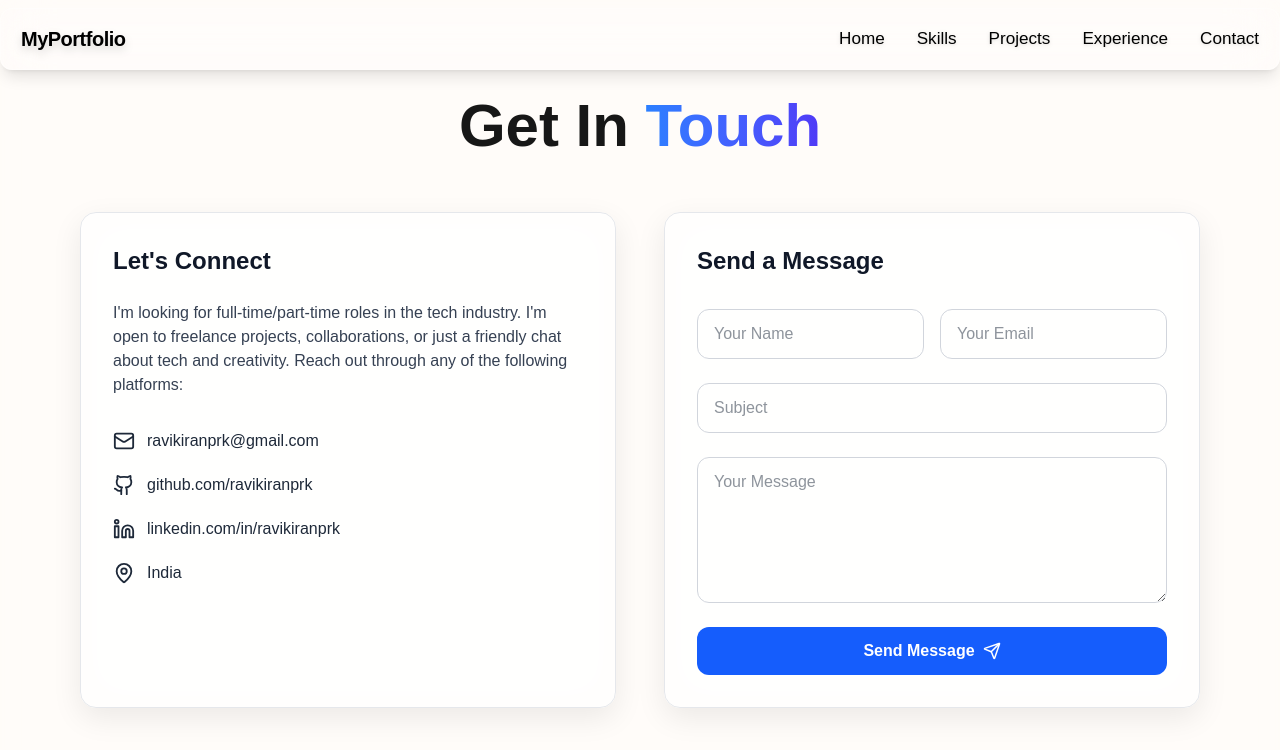
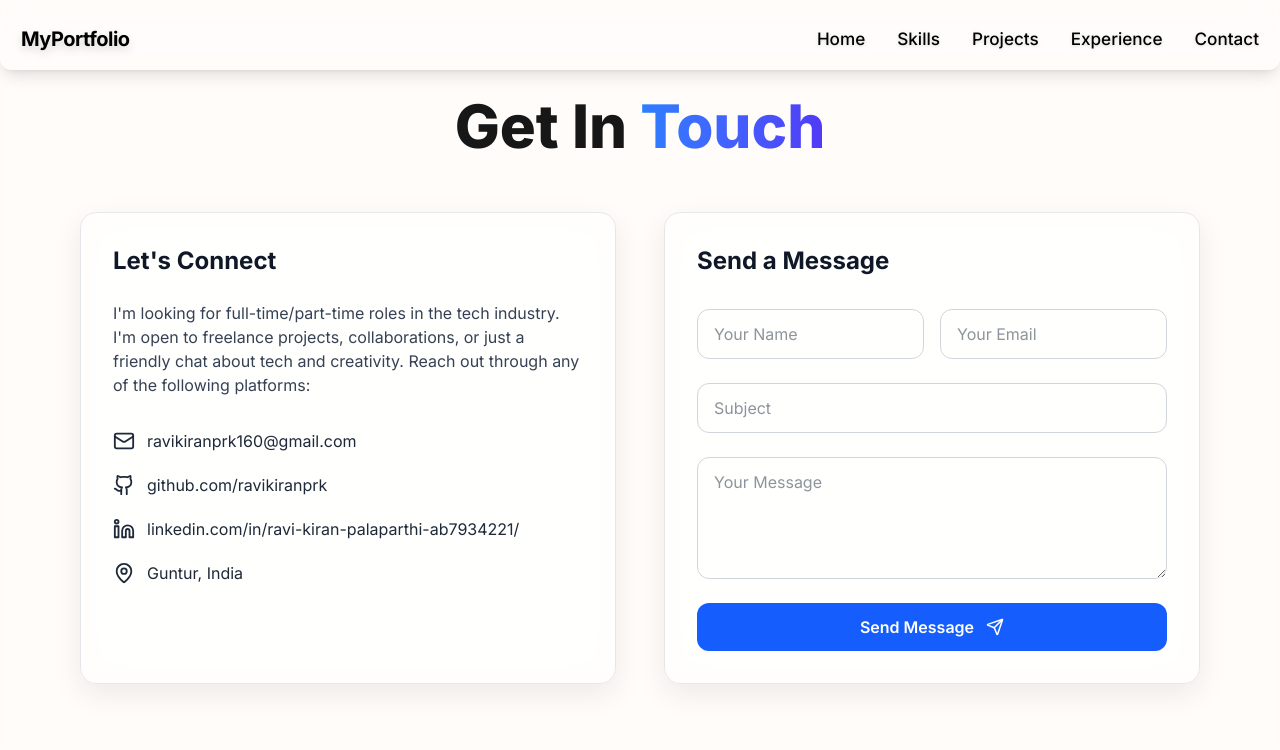
Before and after one commit to ravikiranprk/ravikiranprk, a Next.js app: page /contact in a window 1280 px wide. Shown: the top 750 px of the page. Built offline with nearby package versions, Linux system fonts and the light colour scheme.

Commit message:
updated contact components and added animation to all components

```diff
--- a/app/contact/page.tsx
+++ b/app/contact/page.tsx
@@ -2,8 +2,38 @@
 
 import { motion } from "framer-motion";
 import { Mail, Github, Linkedin, MapPin, Send } from "lucide-react";
+import { useRef, useState } from "react";
+
+import emailjs from "@emailjs/browser";
 
 export default function ContactPage() {
+    const formRef = useRef(null);
+    const [loading, setLoading] = useState(false);
+
+    const [name, setName] = useState("");
+    const [email, setEmail] = useState("");
+    const [subject, setSubject] = useState("");
+    const [message, setMessage] = useState("");
+
+    const handleSubmit = async (e: React.FormEvent<HTMLFormElement>) => {
+        e.preventDefault();
+
+        setLoading(true);
+
+        try {
+            await emailjs.sendForm(
+                process.env.NEXT_PUBLIC_PORTFOLIO_EMAILJS_SERVICE_ID as string,
+                process.env.NEXT_PUBLIC_PORTFOLIO_EMAILJS_TEMPLATE_ID as string,
+                formRef.current || "",
+                process.env.NEXT_PUBLIC_PORTFOLIO_EMAILJS_PUBLIC_KEY as string
+            )
+        } catch (error) {
+            console.log("EmailJS Error", error);
+        } finally {
+            setLoading(false);
+        }
+    }
+
     return (
         <section className="w-full min-h-screen bg-white/60 backdrop-blur-xl py-24 px-6 md:px-20 flex flex-col items-center">
             {/* Heading */}
@@ -34,10 +64,10 @@ export default function ContactPage() {
 
                     <div className="flex flex-col gap-5">
                         <a
-                            href="mailto:ravikiranprk@gmail.com"
+                            href="mailto:ravikiranprk160@gmail.com"
                             className="flex items-center gap-3 text-gray-800 hover:text-blue-600 transition"
                         >
-                            <Mail size={22} /> ravikiranprk@gmail.com
+                            <Mail size={22} /> ravikiranprk160@gmail.com
                         </a>
                         <a
                             href="https://github.com/ravikiranprk"
@@ -47,14 +77,14 @@ export default function ContactPage() {
                             <Github size={22} /> github.com/ravikiranprk
                         </a>
                         <a
-                            href="https://linkedin.com/in/ravikiranprk"
+                            href="https://www.linkedin.com/in/ravi-kiran-palaparthi-ab7934221/"
                             target="_blank"
                             className="flex items-center gap-3 text-gray-800 hover:text-blue-600 transition"
                         >
-                            <Linkedin size={22} /> linkedin.com/in/ravikiranprk
+                            <Linkedin size={22} /> linkedin.com/in/ravi-kiran-palaparthi-ab7934221/
                         </a>
                         <div className="flex items-center gap-3 text-gray-800">
-                            <MapPin size={22} /> India
+                            <MapPin size={22} /> Guntur, India
                         </div>
                     </div>
                 </motion.div>
@@ -65,6 +95,8 @@ export default function ContactPage() {
                     animate={{ opacity: 1, x: 0 }}
                     transition={{ duration: 0.7 }}
                     className="bg-white/50 border border-gray-200 backdrop-blur-xl rounded-2xl p-8 shadow-[0_10px_30px_rgba(0,0,0,0.08)] hover:shadow-[0_15px_45px_rgba(59,130,246,0.25)] transition-all flex flex-col gap-6"
+                    ref={formRef}
+                    onSubmit={handleSubmit}
                 >
                     <h2 className="text-2xl font-bold text-gray-900 mb-2">
                         Send a Message
@@ -75,11 +107,15 @@ export default function ContactPage() {
                             type="text"
                             placeholder="Your Name"
                             className="border border-gray-300 rounded-xl px-4 py-3 text-gray-800 focus:ring-2 focus:ring-blue-500 focus:outline-none"
+                            value={name}
+                            onChange={(e) => setName(e.target.value)}
                         />
                         <input
                             type="email"
                             placeholder="Your Email"
                             className="border border-gray-300 rounded-xl px-4 py-3 text-gray-800 focus:ring-2 focus:ring-blue-500 focus:outline-none"
+                            value={email}
+                            onChange={(e) => setEmail(e.target.value)}
                         />
                     </div>
 
@@ -87,19 +123,24 @@ export default function ContactPage() {
                         type="text"
                         placeholder="Subject"
                         className="border border-gray-300 rounded-xl px-4 py-3 text-gray-800 focus:ring-2 focus:ring-blue-500 focus:outline-none"
+                        value={subject}
+                        onChange={(e) => setSubject(e.target.value)}
                     />
 
                     <textarea
+                        rows={4}
                         placeholder="Your Message"
-                        rows={5}
                         className="border border-gray-300 rounded-xl px-4 py-3 text-gray-800 focus:ring-2 focus:ring-blue-500 focus:outline-none"
+                        value={message}
+                        onChange={(e) => setMessage(e.target.value)}
                     />
 
                     <button
                         type="submit"
+                        disabled={loading}
                         className="cursor-pointer flex items-center justify-center gap-2 bg-blue-600 hover:bg-blue-700 text-white font-semibold py-3 rounded-xl transition-all"
                     >
-                        Send Message <Send size={18} />
+                        {loading ? <span>Sending...</span> : <span className="flex gap-3 items-center justify-center">Send Message <Send size={18} /> </span>}
                     </button>
                 </motion.form>
             </div>
--- a/app/layout.tsx
+++ b/app/layout.tsx
@@ -1,17 +1,11 @@
 import type { Metadata } from "next";
-import { Geist, Geist_Mono } from "next/font/google";
+import { Inter } from "next/font/google";
 import "./globals.css";
 import Navbar from "@/components/Navbar";
 
-const geistSans = Geist({
-  variable: "--font-geist-sans",
+const inter = Inter({
   subsets: ["latin"],
-});
-
-const geistMono = Geist_Mono({
-  variable: "--font-geist-mono",
-  subsets: ["latin"],
-});
+})
 
 export const metadata: Metadata = {
   title: "Ravi Kiran Palaparthi",
@@ -26,7 +20,7 @@ export default function RootLayout({
   return (
     <html lang="en">
       <body
-        className={`${geistSans.variable} ${geistMono.variable} antialiased !bg-[#fff7ef]`}
+        className={`antialiased ${inter.className} !bg-[#fff7ef]`}
       >
         <Navbar />
         {children}
--- a/app/page.tsx
+++ b/app/page.tsx
@@ -1,6 +1,7 @@
 "use client";
 
 import Link from "next/link";
+import { motion } from "framer-motion";
 
 export default function Home() {
     return (
@@ -9,32 +10,76 @@ export default function Home() {
             <section className="flex-1 flex justify-center items-center px-4">
                 <div className="container mx-auto flex flex-col md:flex-row items-center gap-12 p-10">
 
-                    {/* Text */}
-                    <div className="flex-1">
+                    {/* Text Section */}
+                    <motion.div
+                        className="flex-1"
+                        initial={{ opacity: 0, x: -50 }}
+                        animate={{ opacity: 1, x: 0 }}
+                        transition={{ duration: 0.8, ease: "easeOut" }}
+                    >
                         <h1 className="text-4xl md:text-5xl font-bold text-gray-900 mb-4">
-                            Hi, I'm <span className="text-gray-900">Ravi Kiran Palaparthi</span>
+                            Hi, I'm{" "}
+                            <motion.span
+                                className="text-gray-900 inline-block"
+                                initial={{ scale: 0.8 }}
+                                animate={{ scale: 1 }}
+                                transition={{ duration: 0.6, delay: 0.4, ease: "easeOut" }}
+                            >
+                                Ravi Kiran Palaparthi
+                            </motion.span>
                         </h1>
-                        <p className="text-gray-700 text-lg mb-6 max-w-lg">
+                        <motion.p
+                            className="text-gray-700 text-lg mb-6 max-w-lg"
+                            initial={{ opacity: 0, y: 20 }}
+                            animate={{ opacity: 1, y: 0 }}
+                            transition={{ duration: 0.8, delay: 0.6 }}
+                        >
                             I'm a web developer passionate about creating interactive and dynamic user experiences.
-                        </p>
-                        <button className="bg-gray-900 text-white px-6 py-3 rounded-lg text-sm font-medium hover:bg-black transition cursor-pointer">
+                        </motion.p>
+
+                        <motion.button
+                            whileHover={{
+                                scale: 1.05,
+                                backgroundColor: "#000000",
+                                transition: { duration: 0.2 },
+                            }}
+                            whileTap={{ scale: 0.95 }}
+                            className="bg-gray-900 text-white px-6 py-3 rounded-lg text-sm font-medium transition cursor-pointer"
+                        >
                             <Link href="/contact">
                                 Get in touch
                             </Link>
-                        </button>
-                    </div>
+                        </motion.button>
+                    </motion.div>
 
-                    {/* Avatar */}
-                    <div className="flex-1 flex justify-center">
-                        <div className="w-48 h-48 md:w-60 md:h-60 bg-[#f0dfc8] rounded-full flex items-center justify-center overflow-hidden">
-                            {/* Replace with your image */}
-                            <img
+                    {/* Avatar Section */}
+                    <motion.div
+                        className="flex-1 flex justify-center"
+                        initial={{ opacity: 0, x: 50 }}
+                        animate={{ opacity: 1, x: 0 }}
+                        transition={{ duration: 0.8, delay: 0.5, ease: "easeOut" }}
+                    >
+                        <motion.div
+                            className="w-48 h-48 md:w-60 md:h-60 bg-[#f0dfc8] rounded-full flex items-center justify-center overflow-hidden shadow-md"
+                            animate={{
+                                y: [0, -10, 0],
+                            }}
+                            transition={{
+                                duration: 4,
+                                repeat: Infinity,
+                                ease: "easeInOut",
+                            }}
+                        >
+                            <motion.img
                                 src="https://avatars.githubusercontent.com/u/000000?v=4"
                                 alt="Profile"
                                 className="w-40 h-40 md:w-48 md:h-48 object-cover rounded-full"
+                                initial={{ scale: 0.9, opacity: 0 }}
+                                animate={{ scale: 1, opacity: 1 }}
+                                transition={{ duration: 0.8, delay: 0.7 }}
                             />
-                        </div>
-                    </div>
+                        </motion.div>
+                    </motion.div>
                 </div>
             </section>
         </main>
--- a/app/skills/page.tsx
+++ b/app/skills/page.tsx
@@ -1,3 +1,7 @@
+"use client";
+
+import { useEffect, useState } from "react";
+import { motion } from "framer-motion";
 import {
     FaHtml5, FaCss3Alt, FaReact, FaNodeJs, FaJava,
     FaGit, FaGithub
@@ -53,29 +57,55 @@ const skills = [
 ];
 
 export default function SkillsPage() {
+    const [progress, setProgress] = useState(skills.map(() => 0));
+
+    // Animate skill levels once component mounts
+    useEffect(() => {
+        const interval = setInterval(() => {
+            setProgress((prev) =>
+                prev.map((val, i) => {
+                    if (val < skills[i].level) return val + 2;
+                    return skills[i].level;
+                })
+            );
+        }, 30);
+        return () => clearInterval(interval);
+    }, []);
+
     return (
         <main className="min-h-screen bg-[#fff7ef] p-6 flex justify-center items-center mt-6">
             <div className="container bg-[#fff7ef] rounded-2xl p-10">
-                <h1 className="text-4xl font-bold bg-linear-to-r from-blue-500 via-indigo-600 to-indigo-800 bg-clip-text text-transparent mb-4">Skills</h1>
+                <h1 className="text-4xl font-bold bg-gradient-to-r from-blue-500 via-indigo-600 to-indigo-800 bg-clip-text text-transparent mb-4">
+                    Skills
+                </h1>
                 <p className="text-lg text-gray-700 mb-10">My Technical Skills</p>
 
                 <div className="grid gap-6 md:grid-cols-2">
-                    {skills.map((skill) => (
-                        <div key={skill.name}>
+                    {skills.map((skill, index) => (
+                        <motion.div
+                            key={skill.name}
+                            initial={{ opacity: 0, y: 20 }}
+                            animate={{ opacity: 1, y: 0 }}
+                            transition={{ delay: index * 0.05 }}
+                        >
                             <div className="flex justify-between items-center mb-2">
                                 <div className="flex items-center gap-3 text-gray-900 font-medium">
                                     {skill.icon} {skill.name}
                                 </div>
-                                <span className="text-sm font-medium text-gray-600">{skill.level}%</span>
+                                <span className="text-sm font-medium text-gray-600">
+                                    {progress[index]}%
+                                </span>
                             </div>
 
                             <div className="w-full h-3 bg-[#e9dfcf] rounded-full overflow-hidden">
-                                <div
-                                    className="h-full bg-gray-800 rounded-full transition-all duration-700"
-                                    style={{ width: `${skill.level}%` }}
-                                ></div>
+                                <motion.div
+                                    className="h-full bg-gray-800 rounded-full"
+                                    initial={{ width: 0 }}
+                                    animate={{ width: `${progress[index]}%` }}
+                                    transition={{ duration: 0.7, ease: "easeOut" }}
+                                />
                             </div>
-                        </div>
+                        </motion.div>
                     ))}
                 </div>
             </div>
--- a/package.json
+++ b/package.json
@@ -9,6 +9,7 @@
     "lint": "eslint"
   },
   "dependencies": {
+    "@emailjs/browser": "^4.4.1",
     "framer-motion": "^12.23.24",
     "lucide-react": "^0.552.0",
     "next": "16.0.1",
```
Also changed, not shown: 1 other file (tests, documents, lock files or other folders).
